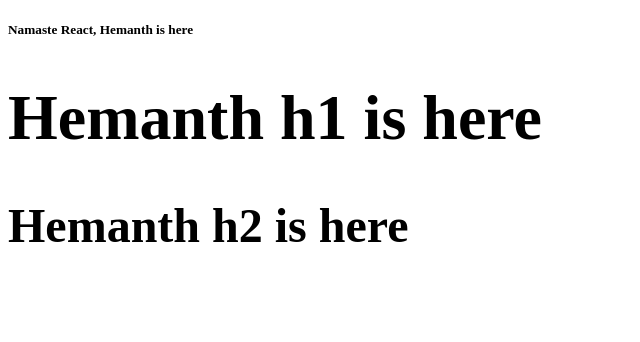
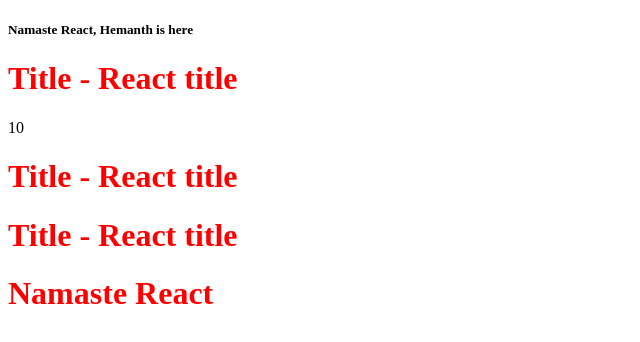
Before and after one commit to Hemszz/namaste-react, a React (Vite) app: page / in a window 1280 px wide. Shown: the top 342 px of the page, without its empty margins (0-640 px from the left). Built offline with nearby package versions, Linux system fonts and the light colour scheme.

Commit message:
component composition

```diff
--- a/App.js
+++ b/App.js
@@ -1,21 +1,33 @@
 import React from "react";
 import ReactDOM from "react-dom/client";
 
-const heading = React.createElement(
-    "h1",
-    {
-        id: "parent"
-    },
-    React.createElement(
-        "div",
-        {
-            id: "child"
-        },
-        [
-            React.createElement("h1", {id: "child2", key: "heading1"}, "Hemanth h1 is here"),
-            React.createElement("h2", {id: "child3", key: "heading2"}, "Hemanth h2 is here")
-        ]
-    )
+// Title Component
+
+const Title = () => (
+    <h1 className="heading" tabIndex={1}>
+        Title - React title
+    </h1>
 );
+
+const number = 10;
+
+// React Component
+// Function based component - New
+// Class based component - Old
+// always start with capital letter
+
+// Component Composition
+const HeadingComponent = () => (
+    <div id="container">
+        {Title()}
+        {number}
+        <Title></Title>
+        <Title />
+        <h1 className="heading" tabIndex={1}>
+            Namaste React
+        </h1>
+    </div>
+);
+
 const root = ReactDOM.createRoot(document.getElementById("root"));
-root.render(heading);
+root.render(<HeadingComponent />);
--- a/index.css
+++ b/index.css
@@ -1,3 +1,3 @@
-.heading {
-    color: blue;
+.heading, #heading , #jsx-heading {
+    color: red;
 }
```
Also changed, not shown: 10 other files (tests, documents, lock files or other folders).
